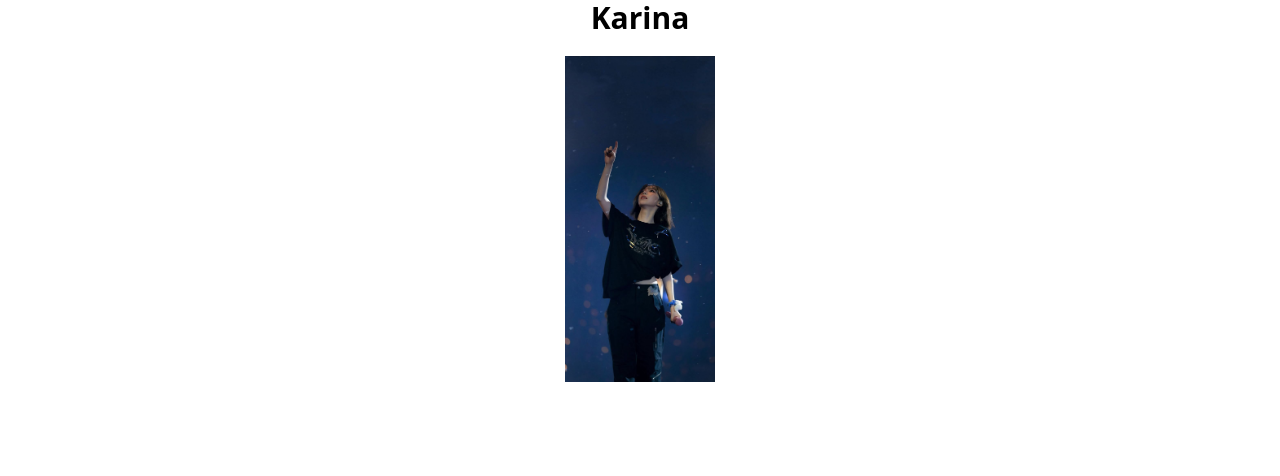
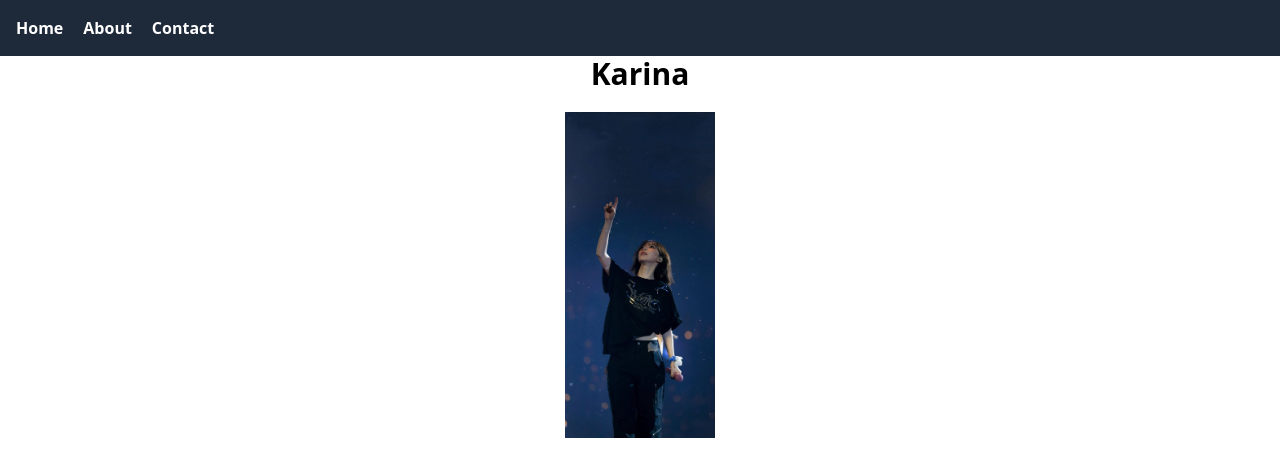
Before and after one commit to Framzy/Web-Portofolio-Profile, a React (Vite) app: page / in a window 1280 px wide. Shown: the top 476 px of the page. Built offline with nearby package versions, Linux system fonts and the light colour scheme.

Commit message:
create browser router

```diff
--- a/package.json
+++ b/package.json
@@ -12,7 +12,8 @@
   "dependencies": {
     "@tailwindcss/vite": "^4.1.17",
     "react": "^19.2.0",
-    "react-dom": "^19.2.0"
+    "react-dom": "^19.2.0",
+    "react-router": "^7.9.6"
   },
   "devDependencies": {
     "@eslint/js": "^9.39.1",
--- /dev/null
+++ b/src/components/Layout.tsx
@@ -0,0 +1,21 @@
+
+import { Outlet } from "react-router"
+
+function Layout() {
+    return(
+        <>
+            <nav className="bg-gray-800 p-4">
+                <ul className="text-white font-bold flex justify-start gap-5">
+                    <li><a href="#">Home</a></li>
+                    <li><a href="#">About</a></li>
+                    <li><a href="#">Contact</a></li>
+                </ul>
+            </nav>
+            <div>
+                <Outlet />
+            </div>
+        </>
+    )
+}
+
+export default Layout
--- a/src/main.tsx
+++ b/src/main.tsx
@@ -1,10 +1,26 @@
 import { StrictMode } from 'react'
 import { createRoot } from 'react-dom/client'
+import { BrowserRouter, Routes, Route } from 'react-router'
 import './styles/index.css'
 import TryComponent from './tryComponent.tsx'
+import ErrorPage from './pages/Error/ErrorPage.tsx'
+import Layout from './components/Layout.tsx'
 
 createRoot(document.getElementById('root')!).render(
   <StrictMode>
-    <TryComponent />
+    <BrowserRouter>
+      <Routes>
+        <Route  element={<Layout />}>
+          <Route path="/" element={<TryComponent />}/>
+        </Route>
+
+        <Route
+            path="*"
+            element={
+              <ErrorPage/>
+            }
+          />
+        </Routes>
+    </BrowserRouter>
   </StrictMode>,
 )
--- /dev/null
+++ b/src/pages/Error/ErrorPage.tsx
@@ -0,0 +1,7 @@
+export default function ErrorPage (){
+    return(
+        <>
+        <h1 className="text-3xl text-center font-bold text-red-800">Error</h1>
+        </>
+    )
+}
--- a/src/tryComponent.tsx
+++ b/src/tryComponent.tsx
@@ -1,4 +1,3 @@
-import React from 'react';
 
 function tryComponent() {
     return(
```
Also changed, not shown: 1 other file (tests, documents, lock files or other folders).
